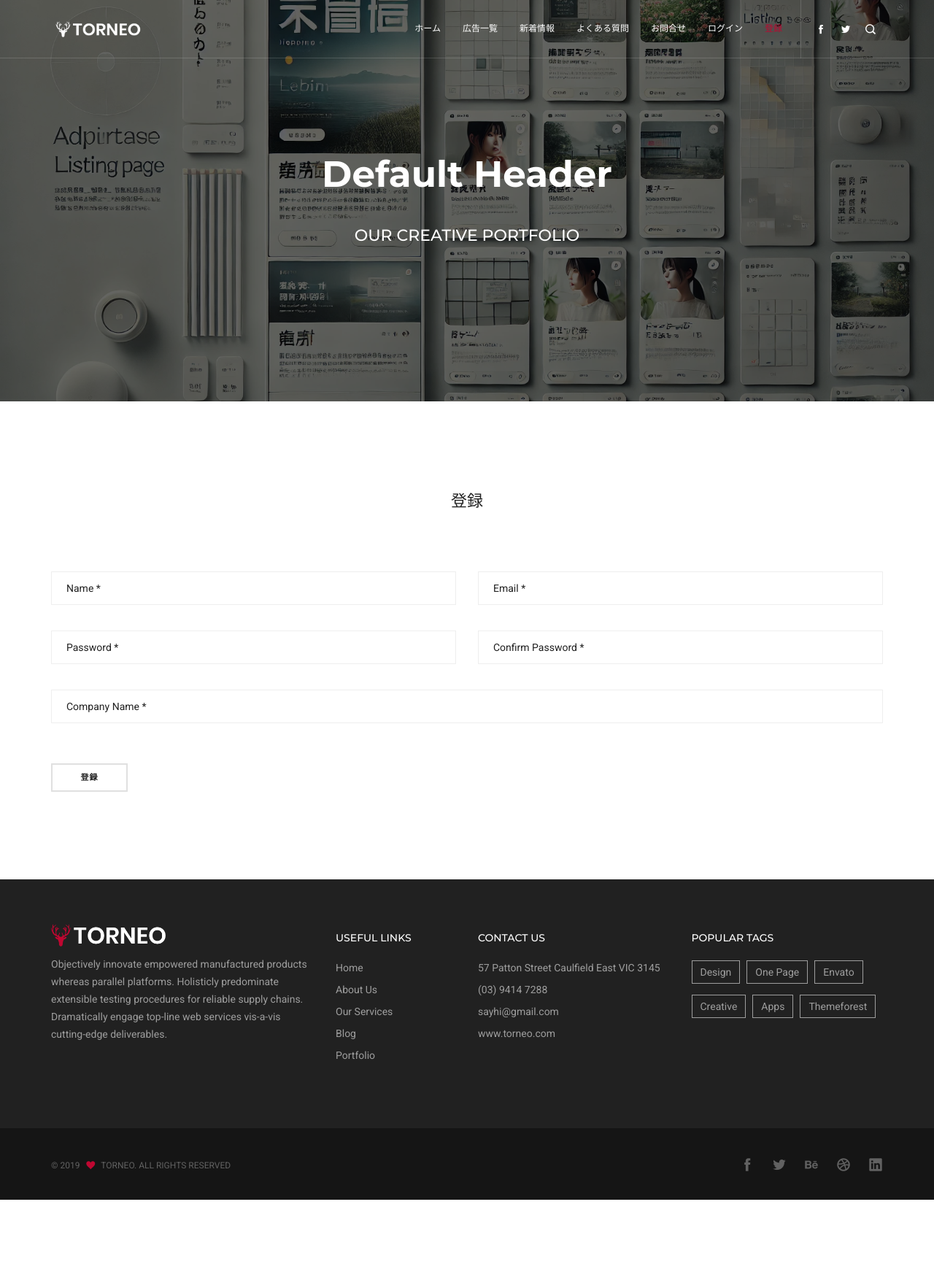
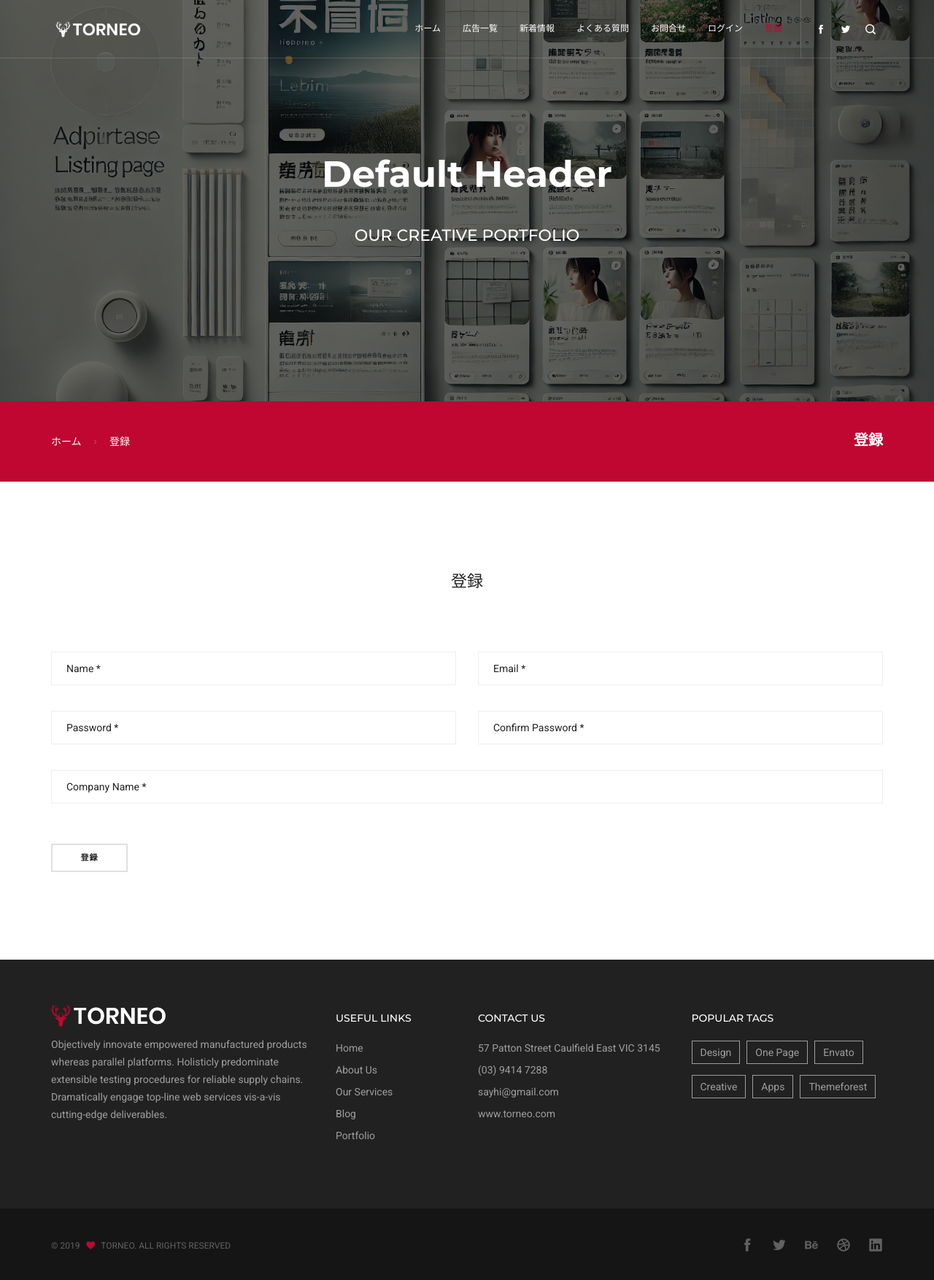
Before and after one commit to ksithu555/ad-pro, a Laravel app: page /user/register in a window 1280 px wide. Shown: the whole page at 73% size. Before the commit the page ends 1644 px from the top, so only its background shows below. Run offline with Laravel 8, Linux system fonts and the light colour scheme; some web fonts are replaced.

```diff
--- a/app/Http/Controllers/UserController.php
+++ b/app/Http/Controllers/UserController.php
@@ -118,6 +118,17 @@ class UserController extends Controller
         ]);
 
         Session::flash('success', '広告が正常に追加されました');
+        return redirect()->route('user.show.advertisement');
+    }
+
+    public function updateAdvertisement(Request $request) {
+        $updateData = [
+            'name' => $request->name,
+            'param_name' => $request->paramName
+        ];
+
+        Advertisement::where('id', $request->id)->update($updateData);
+        Session::flash('success', '広告が正常に更新されました');
         return redirect()->route('user.show.advertisement');
     }
 
--- a/resources/views/auth/user-register.blade.php
+++ b/resources/views/auth/user-register.blade.php
@@ -10,6 +10,29 @@
             </div>
         </section>
     </div>
+    <!--== Page Title End ==-->
+    <!--== Page Title Start ==-->
+    <section class="default-bg pt-40 pb-40">
+        <div class="container">
+          <div class="row white-color">
+              <div class="col-lg-8 col-md-6 col-sm-6 col-xs-12 display-table" style="height:30px;">
+                   <div class="v-align-middle text-left text-xs-center breadcrumb">
+                         <!-- Breadcrumb Start -->
+                             <ul class="text-xs-center white-color">
+                            <li>ホーム</li>
+                            <li>登録</li>
+                          </ul>
+                      <!-- Breadcrumb End -->
+                  </div>
+               </div>
+               <div class="col-lg-4 col-md-6 col-sm-6 col-xs-12 display-table text-right text-xs-left xs-mt-10">
+                   <div class="v-align-middle text-right text-xs-center">
+                      <h1 class="text-uppercase mb-0 font-600 font-20px line-height-26 mt-0">登録</h1>
+                  </div>
+               </div>
+             </div>
+          </div>
+    </section>
     <!--== Page Title End ==-->
     <!--== Contact Form Style 01 Start ==-->
     <section class="white-bg">
```
Also changed, not shown: resources/views/home.blade.php (+5 -5 lines), resources/views/news.blade.php (+6 -1 lines), resources/views/users/edit-advertisement.blade.php (+17 -1 lines).
